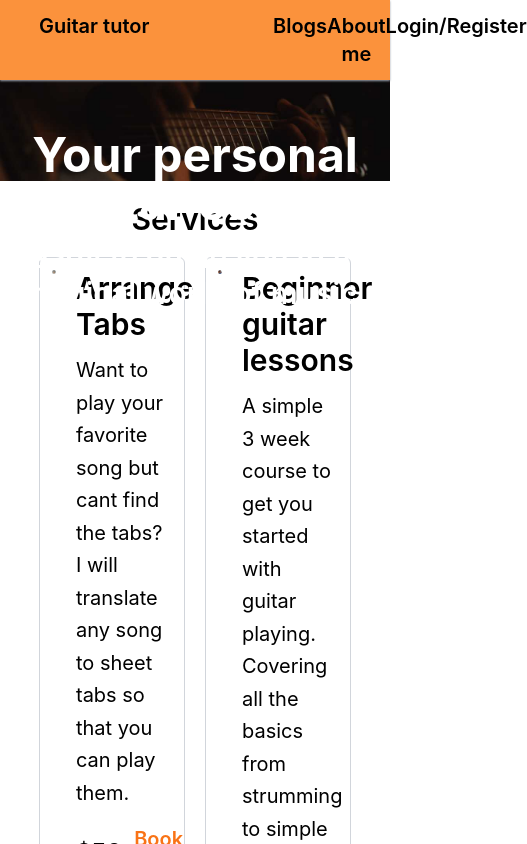
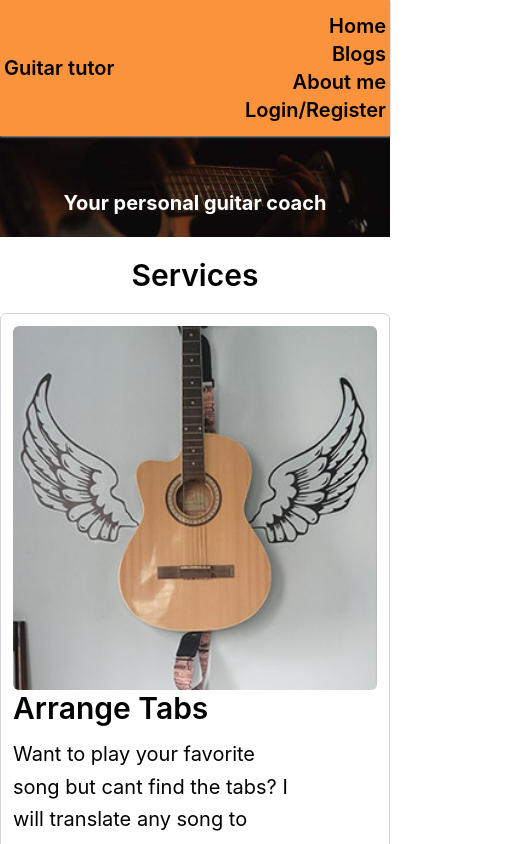
Before and after one commit to Labib2003/assignment-10-firebase-authentication, a React (Create React App) app: page / in a window 390 px wide. Shown: the top 844 px of the page, 527 px wide, since content can reach past the window. Built offline with nearby package versions, Linux system fonts and the light colour scheme; no server answers; the HTML template or start-up script is replaced by a standard one.

Commit message:
responsive for mobile and tablet

```diff
--- a/src/Pages/AboutMe/AboutMe.js
+++ b/src/Pages/AboutMe/AboutMe.js
@@ -3,14 +3,14 @@ import React from 'react';
 const AboutMe = () => {
     return (
         <div className='w-4/5 mx-auto'>
-            <div className='flex justify-around my-5'>
-                <div className='text-left w-1/2 my-auto'>
+            <div className='flex flex-col-reverse md:flex-row justify-around my-5'>
+                <div className='text-left w-full md:w-1/2 my-auto'>
                     <h1 className='text-5xl font-semibold mb-5'>Labib Amir Salimi</h1>
                     <p className='text-3xl'>Student and beginner <span className='font-semibold'>web developer</span></p>
                 </div>
                 <div>
                     <img
-                        className='w-80 rounded-full border-4 border-orange-400 shadow-md shadow-gray-500'
+                        className='w-80 mx-auto rounded-full border-4 border-orange-400 shadow-md shadow-gray-500 mb-3 md:mb-0'
                         src="images/me.jpg"
                         alt="me!" />
                 </div>
--- a/src/Pages/HomePage/Banner/Banner.js
+++ b/src/Pages/HomePage/Banner/Banner.js
@@ -3,9 +3,9 @@ import React from 'react';
 const Banner = () => {
     return (
         <div className='relative'>
-            <div className='absolute z-10 top-1/2 w-full my-auto text-white'>
-                <h1 className='text-5xl font-bold'>Your personal guitar coach</h1>
-                <h3 className='text-3xl font-semibold mt-3'>Ready to guide you to the magical world of music.</h3>
+            <div className='absolute bottom-5 md:bottom-20 lg:bottom-32 z-10 w-full text-white'>
+                <h1 className='text-xl md:text-5xl font-bold'>Your personal guitar coach</h1>
+                <h3 className='text-3xl font-semibold mt-3 hidden md:block'>Ready to guide you to the magical world of music.</h3>
             </div>
             <img
                 className='w-full'
--- a/src/Pages/HomePage/Reviews/Reviews.js
+++ b/src/Pages/HomePage/Reviews/Reviews.js
@@ -11,7 +11,7 @@ const Reviews = () => {
     return (
         <div className='my-5'>
             <h3 className='text-3xl font-semibold my-3'>Customer Reviews</h3>
-            <div className='w-4/5 mx-auto grid grid-cols-3 gap-5'>
+            <div className='w-full md:w-4/5 mx-auto grid grid-cols-1 md:grid-cols-3 gap-5'>
                 {
                     reviews.map(review => <Review
                         key={review.id}
--- a/src/Pages/HomePage/Service/Service.js
+++ b/src/Pages/HomePage/Service/Service.js
@@ -4,9 +4,9 @@ import { Link } from 'react-router-dom';
 const Service = ({ service }) => {
     const { img, name, desc, price } = service;
     return (
-        <div className='flex border border-gray-300 p-3 rounded-md'>
-            <div className='w-1/3 mr-5'>
-                <img className='rounded-md' src={img} alt="" />
+        <div className='flex flex-col md:flex-row border border-gray-300 p-3 rounded-md'>
+            <div className='md:w-1/3 md:mr-5'>
+                <img className='rounded-md w-full mx-auto md:mx-0 ' src={img} alt="" />
             </div>
             <div className='text-left w-4/5'>
                 <h3 className='text-3xl font-semibold'>{name}</h3>
--- a/src/Pages/HomePage/Services/Services.js
+++ b/src/Pages/HomePage/Services/Services.js
@@ -12,7 +12,7 @@ const Services = () => {
     return (
         <div>
             <h3 className='text-3xl font-semibold my-5'>Services</h3>
-            <div className='w-4/5 mx-auto grid grid-cols-2 gap-5'>
+            <div className='wfull md:w-4/5 mx-auto grid grid-cols-1 lg:grid-cols-2 gap-5'>
             {
                 services.map(service => <Service
                     key={service.id}
--- a/src/Pages/Login/Login.js
+++ b/src/Pages/Login/Login.js
@@ -31,7 +31,8 @@ const Login = () => {
 
     const handlePassReset = async () => {
         const email = emailRef.current.value;
-        await sendPasswordResetEmail(email);
+        await sendPasswordResetEmail(email)
+                .catch(error => console.log(error))
         toast('Please check your mail!');
 
     }
@@ -40,40 +41,34 @@ const Login = () => {
         navigate(from, { replace: true });
     }
 
-    let errorElement;
-
-    if(error){
-        errorElement = <p>Wrong email or password</p>
-    }
-
     return (
-        <div className='w-4/5 mx-auto my-5'>
+        <div className='w-full md:w-4/5 mx-auto my-5'>
             <h3 className='text-3xl font-semibold'>Login</h3>
             <form onSubmit={handleLogin}>
                 <input
                     ref={emailRef}
-                    className='block w-1/2 mx-auto text-xl p-3 border border-gray-400 my-3 rounded-md'
+                    className='block w-4/5 lg:w-1/2 mx-auto text-xl p-3 border border-gray-400 my-3 rounded-md'
                     type="email"
                     name=""
                     placeholder='Email'
                     required />
                 <input
                     ref={passwordRef}
-                    className='block w-1/2 mx-auto text-xl p-3 border border-gray-400 my-3 rounded-md'
+                    className='block w-4/5 lg:w-1/2 mx-auto text-xl p-3 border border-gray-400 my-3 rounded-md'
                     type="password"
                     name=""
                     placeholder='Password'
                     required />
                 <input
-                    className='bg-orange-400 hover:bg-orange-500 text-xl w-1/2 p-3 rounded-md'
+                    className='bg-orange-400 hover:bg-orange-500 text-xl w-4/5 lg:w-1/2 p-3 rounded-md'
                     type="submit"
                     value="Login" />
                 <p className='text-xl my-3'>Forgot password? <span onClick={handlePassReset} className='text-orange-400 hover:text-orange-500 cursor-pointer font-semibold'>Get password reset email.</span></p>
             </form>
-            {errorElement}
+            <p>{error ? error.message : ''}</p>
             <button
                 onClick={() => signInWithGoogle()}
-                className='bg-orange-400 hover:bg-orange-500 text-xl w-1/2 p-3 rounded-md'>Continue with Google</button>
+                className='bg-orange-400 hover:bg-orange-500 text-xl w-4/5 lg:w-1/2 p-3 rounded-md'>Continue with Google</button>
             <p className='text-xl my-3'>New to Guitar tutor? <Link className='text-orange-400 hover:text-orange-600 font-semibold' to='/register'>Create an Account!</Link></p>
             <div className='text-xl font-semibold'><ToastContainer /></div>
         </div>
--- a/src/Pages/Register/Register.js
+++ b/src/Pages/Register/Register.js
@@ -1,4 +1,4 @@
-import React, { useRef, useState } from 'react';
+import React, { useRef } from 'react';
 import { useCreateUserWithEmailAndPassword, useUpdateProfile } from 'react-firebase-hooks/auth';
 import { Link, useNavigate } from 'react-router-dom';
 import auth from '../../firebase.init';
@@ -39,36 +39,36 @@ const Register = () => {
     };
 
     return (
-        <div className='w-4/5 mx-auto my-5'>
+        <div className='w-full md:w-4/5 mx-auto my-5'>
             <h3 className='text-3xl font-semibold'>Create New Account</h3>
             <form onSubmit={handleRegister}>
                 <input
                     ref={nameRef}
-                    className='block w-1/2 mx-auto text-xl p-3 border border-gray-400 my-3 rounded-md'
+                    className='block w-4/5 lg:w-1/2 mx-auto text-xl p-3 border border-gray-400 my-3 rounded-md'
                     type="text"
                     placeholder='Name'
                     required />
                 <input
                     ref={emailRef}
-                    className='block w-1/2 mx-auto text-xl p-3 border border-gray-400 my-3 rounded-md'
+                    className='block w-4/5 lg:w-1/2 mx-auto text-xl p-3 border border-gray-400 my-3 rounded-md'
                     type="email"
                     placeholder='Email'
                     required />
                 <input
                     ref={passwordRef}
-                    className='block w-1/2 mx-auto text-xl p-3 border border-gray-400 my-3 rounded-md'
+                    className='block w-4/5 lg:w-1/2 mx-auto text-xl p-3 border border-gray-400 my-3 rounded-md'
                     type="password"
                     placeholder='Password'
                     required />
                 <input
                     ref={confirmPasswordRef}
-                    className='block w-1/2 mx-auto text-xl p-3 border border-gray-400 my-3 rounded-md'
+                    className='block w-4/5 lg:w-1/2 mx-auto text-xl p-3 border border-gray-400 my-3 rounded-md'
                     type="password"
                     placeholder='Confirm Password'
                     required />
                 <p className='text-xl font-semibold text-red-500 my-3'>{error ? error.message : ''}</p>
                 <input
-                    className='bg-orange-400 hover:bg-orange-500 text-xl w-1/2 p-3 rounded-md'
+                    className='bg-orange-400 hover:bg-orange-500 text-xl w-4/5 lg:w-1/2 p-3 rounded-md'
                     type="submit"
                     value="Register" />
             </form>
--- a/src/SharedPages/Navbar/Navbar.js
+++ b/src/SharedPages/Navbar/Navbar.js
@@ -13,11 +13,15 @@ const Navbar = () => {
 
     return (
         <nav className='bg-orange-400 shadow-sm shadow-gray-400'>
-            <div className='w-4/5 mx-auto py-3 flex justify-between text-xl font-semibold'>
-                <Link to='/'>Guitar tutor</Link>
-                <div className='w-1/4 flex justify-between'>
+            <div className='w-full md:w-4/5 mx-auto py-3 px-1 flex justify-between text-xl font-semibold'>
+                <Link className='h-full my-auto' to='/'>Guitar tutor</Link>
+                <div className='w1/2 md:w-2/4 lg:w-1/3 lg:flex justify-between text-right'>
+                    <Link to='/'>Home</Link>
+                    <br />
                     <Link to='/blogs'>Blogs</Link>
+                    <br />
                     <Link to='/about'>About me</Link>
+                    <br />
                     {
                         user ?
                             <p onClick={handleSignOut} className='cursor-pointer'>Sign Out</p>
```
Also changed, not shown: firebase.json (added), 1 other file (tests, documents, lock files or other folders).
